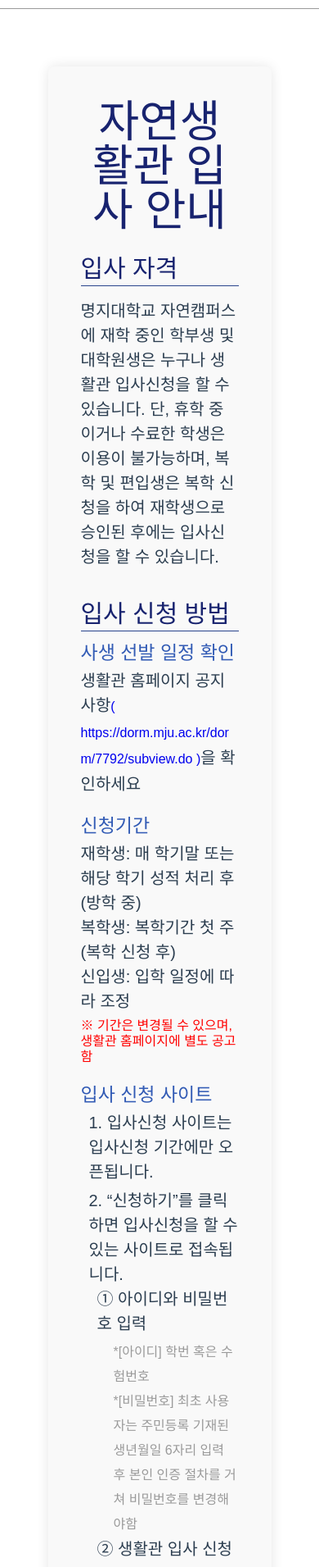
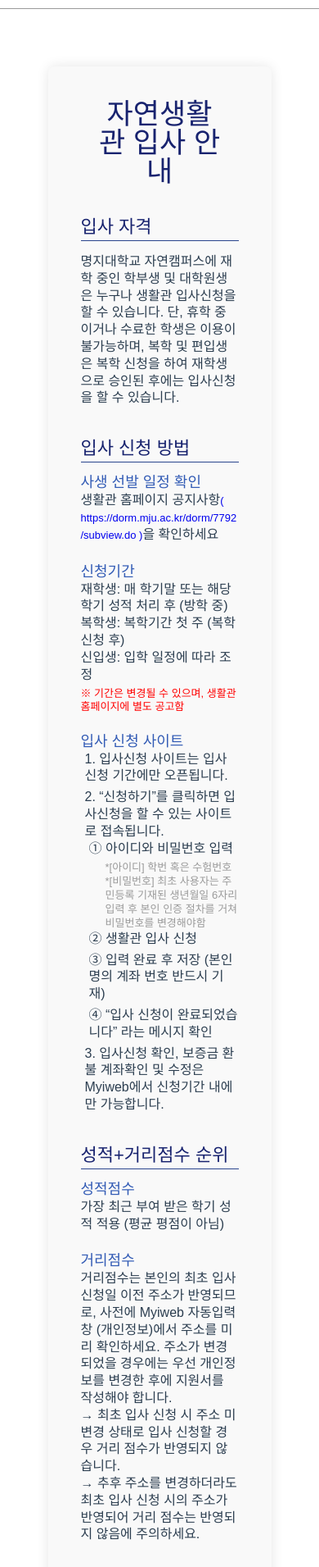
Before and after one commit to jogpfls/myongji_roomMate, a React (Create React App) app: page /info in a window 390 px wide. Shown: the part 49-1960 px from the top of the page at 82% size. Built offline with nearby package versions, Linux system fonts and the light colour scheme; no server answers; a web font is replaced by a local one.

Commit message:
feat: 입사안내 모바일 반응형

```diff
--- a/src/pages/InfoPage.js
+++ b/src/pages/InfoPage.js
@@ -255,9 +255,15 @@ const Container = styled.div`
 const Title = styled.h1`
   font-size: 2.5em;
   text-align: center;
-  margin-bottom: 30px;
+  margin-bottom: 50px;
   color: ${(props) => props.theme.colors.deepBlue};
   ${(props) => props.theme.fonts.title}
+  @media (max-width: ${({ theme }) => theme.breakpoints.mobile}) {
+    font-size: 35px;
+    width: 150px;
+    margin: auto;
+    margin-bottom: 40px;
+  }
 `;
 
 const Section = styled.div`
@@ -271,6 +277,10 @@ const SectionTitle = styled.h2`
   border-bottom: 1.6px solid ${(props) => props.theme.colors.deepBlue2};
   padding-bottom: 5px;
   ${(props) => props.theme.fonts.text5}
+
+  @media (max-width: ${({ theme }) => theme.breakpoints.mobile}) {
+    font-size: 22px;
+  }
 `;
 
 const SubSection = styled.div`
@@ -282,6 +292,11 @@ const SubSectionTitle = styled.h3`
   margin-bottom: 7px;
   color: #7f8c8d;
   color: ${(props) => props.theme.colors.blue};
+
+  @media (max-width: ${({ theme }) => theme.breakpoints.mobile}) {
+    font-size: 18px;
+    margin-bottom: 3px;
+  }
 `;
 
 const Text = styled.p`
@@ -294,6 +309,16 @@ const Text = styled.p`
       color: ${(props) => props.theme.colors.blue2};
     }
     word-wrap: break-word;
+
+    @media (max-width: ${({ theme }) => theme.breakpoints.mobile}) {
+      line-height: 1em;
+      font-size: 13px;
+    }
+  }
+
+  @media (max-width: ${({ theme }) => theme.breakpoints.mobile}) {
+    font-size: 16px;
+    line-height: 1.3em;
   }
 `;
 
@@ -302,18 +327,32 @@ const List = styled.ul`
   margin-left: 10px;
   color: #2c3e50;
   line-height: 1.5em;
+
+  @media (max-width: ${({ theme }) => theme.breakpoints.mobile}) {
+    margin-left: 5px;
+  }
 `;
 
 const ListItem = styled.li`
   margin-bottom: 5px;
   font-size: 1em;
   list-style: none;
+
+  @media (max-width: ${({ theme }) => theme.breakpoints.mobile}) {
+    font-size: 16px;
+    line-height: 1.3em;
+  }
 `;
 
 const SubText = styled.p`
   font-size: 0.8em;
   margin-left: 20px;
   color: ${(props) => props.theme.colors.gray};
+
+  @media (max-width: ${({ theme }) => theme.breakpoints.mobile}) {
+    font-size: 13px;
+    line-height: 1.3em;
+  }
 `;
 
 const Notice = styled.p`
@@ -321,6 +360,10 @@ const Notice = styled.p`
   color: red;
   margin-top: 5px;
   line-height: 1.2em;
+  @media (max-width: ${({ theme }) => theme.breakpoints.mobile}) {
+    font-size: 13px;
+    line-height: 1.2em;
+  }
 `;
 
 const DistanceTable = styled.table`
@@ -341,5 +384,14 @@ const TableCell = styled.td`
     font-weight: 500;
     ${(props) => props.theme.fonts.text5}
     font-size: 1.2em;
+    @media (max-width: ${({ theme }) => theme.breakpoints.mobile}) {
+      font-size: 12px;
+      line-height: 1.2em;
+    }
+  }
+
+  @media (max-width: ${({ theme }) => theme.breakpoints.mobile}) {
+    font-size: 13px;
+    line-height: 1.2em;
   }
 `;
```
